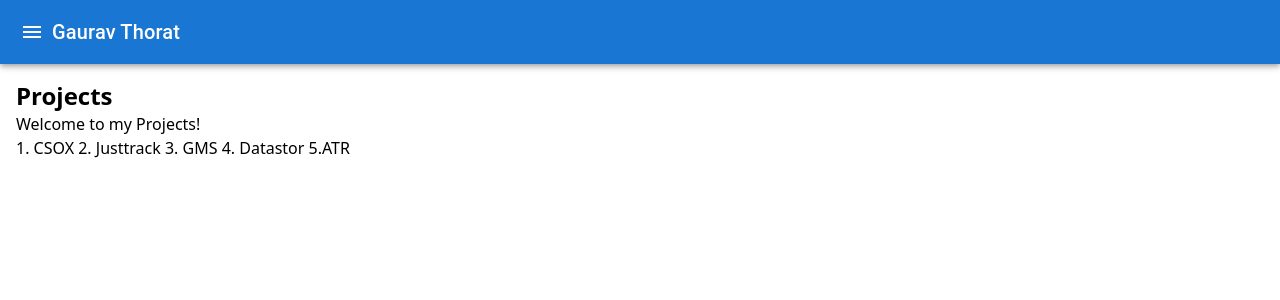
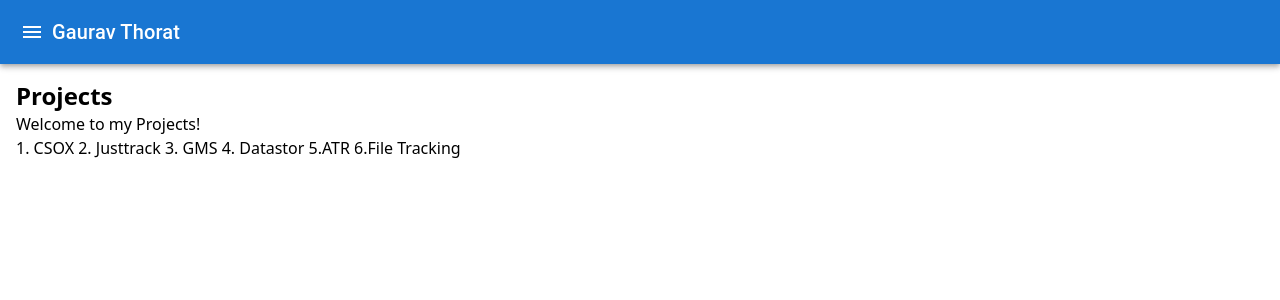
Before and after one commit to gauravthorath/Portfolio, a React (Vite) app: page /projects in a window 1280 px wide. Shown: the top 300 px of the page. Built offline with nearby package versions, Linux system fonts and the light colour scheme.

Commit message:
updated projects to trigger the pipeline

```diff
--- a/src/pages/Projects.tsx
+++ b/src/pages/Projects.tsx
@@ -5,7 +5,7 @@ const Projects: React.FC = () => {
     <div className="p-4">
       <h1 className="text-2xl font-bold">Projects</h1>
       <p>Welcome to my Projects!</p>
-      1. CSOX 2. Justtrack 3. GMS 4. Datastor 5.ATR
+      1. CSOX 2. Justtrack 3. GMS 4. Datastor 5.ATR 6.File Tracking
     </div>
   );
 };
```
